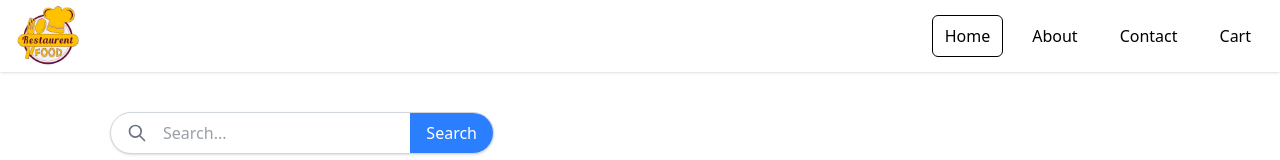
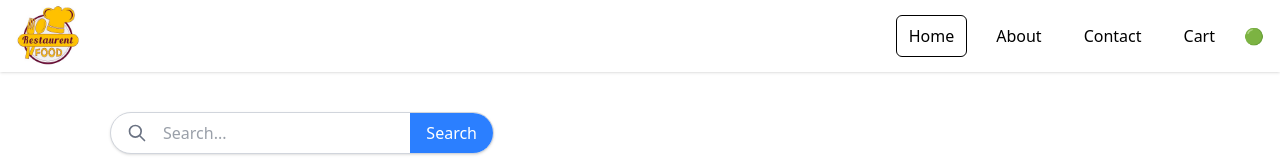
Before and after one commit to mrnikhilsingh/Eatzy, a React (Vite) app: page / in a window 1280 px wide. Shown: the top 160 px of the page. Built offline with nearby package versions, Linux system fonts and the light colour scheme; no server answers.

Commit message:
feat(Header): add online status indicator to the header component

```diff
--- a/src/components/Header.jsx
+++ b/src/components/Header.jsx
@@ -1,7 +1,9 @@
-import React, { useState } from "react";
+import { useState } from "react";
 import { NavLink } from "react-router";
 
 import logo from "../assets/images/restaurant-logo.jpg";
+
+import useOnlineStatus from "../hooks/useOnlineStatus";
 
 const Header = () => {
   const [isMenuOpen, setIsMenuOpen] = useState(false);
@@ -9,6 +11,8 @@ const Header = () => {
   const toggleMenu = () => {
     setIsMenuOpen(!isMenuOpen);
   };
+
+  const isOnline = useOnlineStatus();
 
   return (
     <nav className="shadow-sm">
@@ -55,6 +59,7 @@ const Header = () => {
               >
                 Cart
               </NavLink>
+              <span>{isOnline ? "🟢" : "🔴"}</span>
             </div>
           </div>
 
--- /dev/null
+++ b/src/hooks/useOnlineStatus.js
@@ -0,0 +1,25 @@
+import { useState, useEffect } from "react";
+
+const useOnlineStatus = () => {
+  const [isOnline, setIsOnline] = useState(true);
+
+  useEffect(() => {
+    function handleIsOnline() {
+      setIsOnline(true);
+    }
+    function handleIsOffline() {
+      setIsOnline(false);
+    }
+    window.addEventListener("online", handleIsOnline);
+    window.addEventListener("offline", handleIsOffline);
+
+    return () => {
+      window.removeEventListener("online", handleIsOnline);
+      window.removeEventListener("offline", handleIsOffline);
+    };
+  }, []);
+
+  return isOnline;
+};
+
+export default useOnlineStatus;
```
